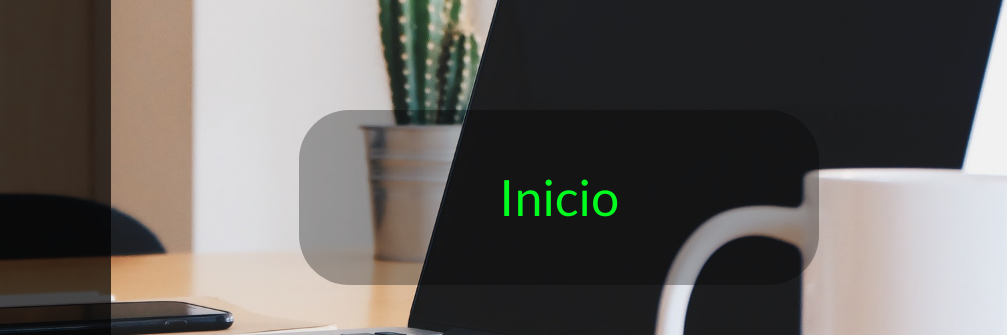
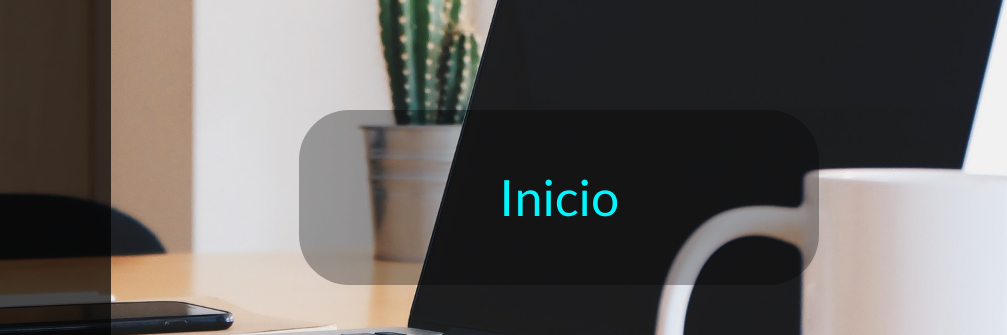
Before and after one commit to carlosvegabarrera/demo, a plain HTML site: page index.html in a window 1280 px wide. Shown: the part 203-538 px from the top of the page, 273-1280 px from the left. Drawn offline with Linux system fonts and the light colour scheme; a web font is replaced by a local one.

Commit message:
Prueba 2 - Cambio de color en fuente del boton

```diff
--- a/css/custom.css
+++ b/css/custom.css
@@ -54,7 +54,7 @@ a {
     background-color: rgba(0,0,0,.3);
     padding: 5rem 20rem;
     font-size: 5rem;
-    color: rgb(0, 255, 30);
+    color: rgb(0, 247, 255);
     border-radius: 5rem;
     transition: background-color 0.8s ease;
 }
```
